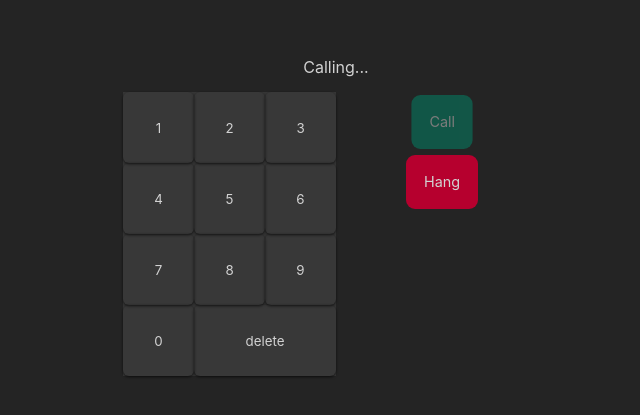
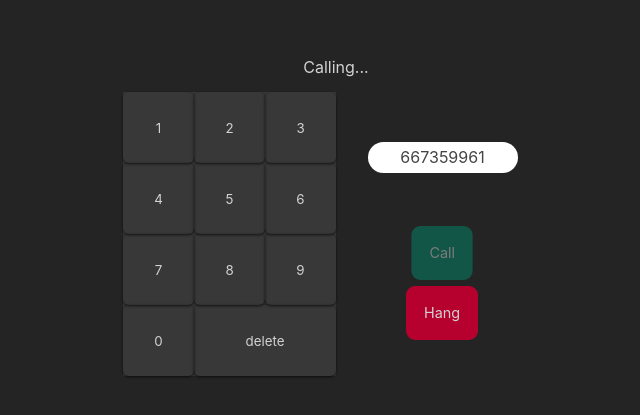
Before and after one commit to DavidPegueroles/202202-W04CH03-david-pegueroles, a React (Create React App) app: page / in a window 1280 px wide. Shown: the part 191-606 px from the top of the page, without its empty margins (304-944 px from the left). Built offline with nearby package versions, Linux system fonts and the light colour scheme.

Commit message:
Added Display component

```diff
--- a/src/App.js
+++ b/src/App.js
@@ -1,3 +1,4 @@
+import Display from "./components/Display/Display";
 import Info from "./components/Info/Info";
 
 function App() {
@@ -45,6 +46,7 @@ function App() {
           </div>
           <div className="actions">
             {/* <!-- El botón de llamar debe tener la clase "activo" cuando --> */}
+            <Display />
             {/* <!-- el número de teléfono tiene 9 cifras --> */}
             <a href="#" className="call">
               Call
--- /dev/null
+++ b/src/components/Display/Display.js
@@ -0,0 +1,5 @@
+const Display = () => {
+  return <span className="number">667359961</span>;
+};
+
+export default Display;
```
